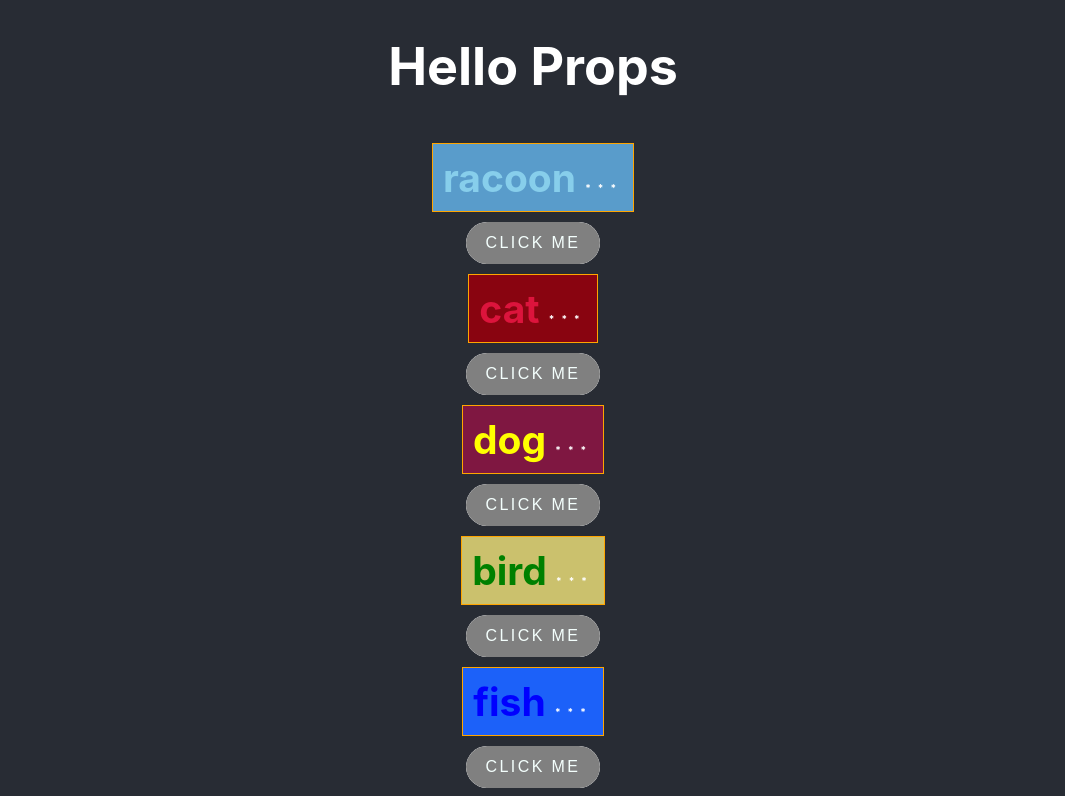
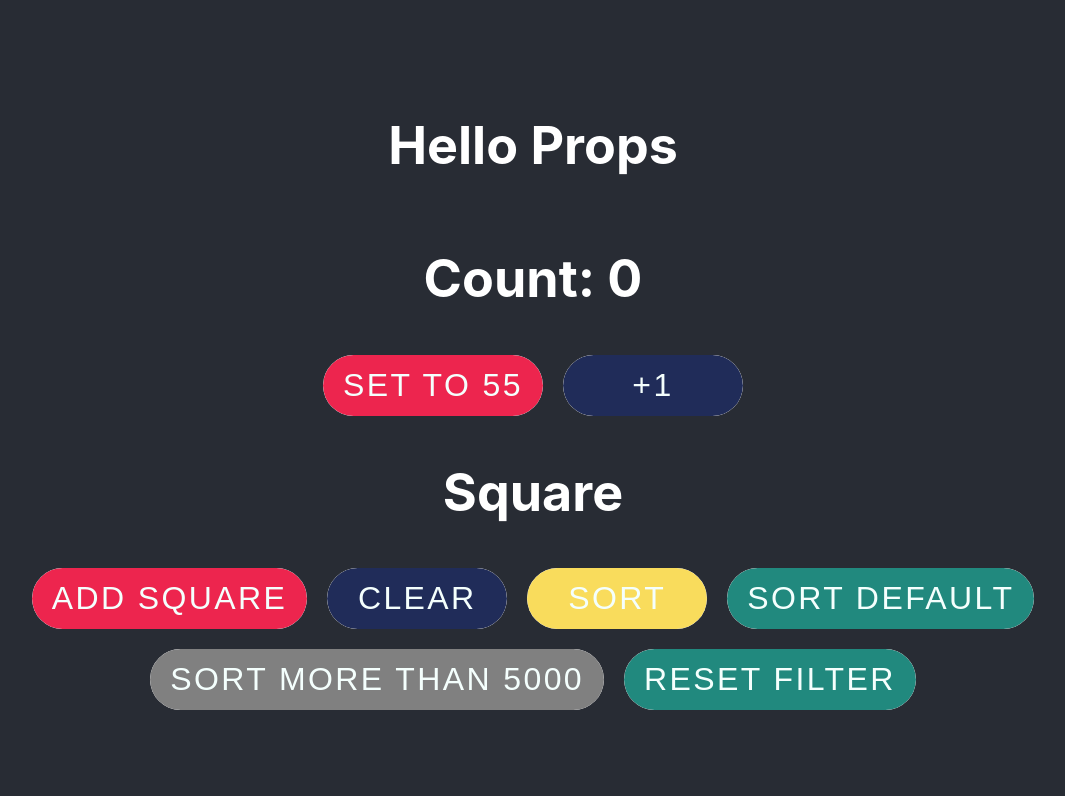
Before and after one commit to tombalv/iguanos, a React (Create React App) app in the folder r1/: page / in a window 1280 px wide. Shown: the top 796 px of the page, without its empty margins (107-1172 px from the left). Built offline with nearby package versions, Linux system fonts and the light colour scheme; the HTML template or start-up script is replaced by a standard one.

Commit message:
counter sq

```diff
--- a/r1/src/App.jsx
+++ b/r1/src/App.jsx
@@ -1,42 +1,15 @@
-import "./App.css";
+import "./App.scss";
 import "./buttons.scss";
-import Animal from "./Components/004/Animal";
-import AnimalItem from "./Components/004/AnimalItem";
-import DogList5 from "./Components/task2/DogList5";
-
-const bu = (_) => {
-  return <h2>bubu-bu</h2>;
-};
-
-const animals = [
-  { id: 1, type: "racoon", animalColor: "skyblue" },
-  { id: 2, type: "cat", animalColor: "crimson" },
-  { id: 3, type: "dog", animalColor: "yellow" },
-  { id: 4, type: "bird", animalColor: "green" },
-  { id: 5, type: "fish", animalColor: "blue" },
-  { id: 6, type: "snake", animalColor: "black" },
-  { id: 7, type: "lion", animalColor: "brown" },
-  { id: 8, type: "tiger", animalColor: "orange" },
-  { id: 9, type: "elephant", animalColor: "gray" },
-  { id: 10, type: "monkey", animalColor: "pink" },
-  { id: 11, type: "cat", animalColor: "crimson" },
-];
+import Counter from "./Components/005/Counter";
+import Sq from "./Components/005/Sq";
 
 function App() {
   return (
     <div className="App">
       <header className="App-header">
         <h1>Hello Props</h1>
-
-        {/* {bu()}
-        <Animal type='racoon' animalColor='skyblue' />
-        <Animal type='cat' animalColor='crimson' /> */}
-        {/* {
-            animals.map((animal, index) => <div key={index} style={{color: animal.animalColor}}>{animal.type}</div>)
-        } */}
-        {animals.map((animal) => (
-          <AnimalItem key={animal.id} animal={animal} />
-        ))}
+        <Counter count />
+        <Sq />
       </header>
     </div>
   );
--- a/r1/src/App.css
+++ b/r1/src/App.scss
@@ -36,3 +36,30 @@
     transform: rotate(360deg);
   }
 }
+
+.sq-bin {
+  display: flex;
+  width: 100%;
+  justify-content: center;
+  flex-wrap: wrap;
+  .sq {
+    width: 200px;
+    height: 200px;
+    background-color: #80808050;
+    border: 1px solid #808080;
+    margin: 5px;
+    display: flex;
+    justify-content: center;
+    align-items: center;
+    flex-direction: column;
+    font-size: 2rem;
+    color: #fff;
+    border-radius: 10px;
+    &.small {
+      width: 80px;
+      height: 80px;
+      margin: 2px;
+      border-radius: 4px;
+    }
+  }
+}
--- /dev/null
+++ b/r1/src/Components/005/Counter.jsx
@@ -0,0 +1,26 @@
+import { useState } from "react";
+
+function Counter() {
+  const [count, setCount] = useState(0);
+  const setTo555 = (_) => {
+    setCount(555);
+  };
+  const add1 = (_) => {
+    setCount((c) => c + 1);
+    setCount((c) => c + 1);
+    console.log(count);
+  };
+  return (
+    <div>
+      <h1>Count: {count}</h1>
+      <button className="red" onClick={setTo555}>
+        set to 55
+      </button>
+      <button className="blue" onClick={add1}>
+        +1
+      </button>
+    </div>
+  );
+}
+
+export default Counter;
--- /dev/null
+++ b/r1/src/Components/005/Sq.jsx
@@ -0,0 +1,74 @@
+import { useRef, useState } from "react";
+import rand from "../../Functions/rand";
+import randColor from "../../Functions/randColor";
+
+function Sq() {
+  const [sq, setSq] = useState([]);
+  const [dir, setDir] = useState(1);
+  const sortPress = useRef(0);
+
+  const addOne = (_) => {
+    setSq((s) => [
+      ...s,
+      { d: rand(1000, 9999), c: randColor(), row: s.length, show: true },
+    ]);
+  };
+
+  const sort = (_) => {
+    setSq((s) => [...s].sort((a, b) => dir * (a.d - b.d)));
+    setDir((d) => d * -1);
+    console.log("Send to MI6", ++sortPress.current);
+  };
+  const sortDefault = (_) => {
+    setSq((s) => [...s].sort((a, b) => a.row - b.row));
+  };
+  const filterMore5000 = (_) => {
+    setSq((s) =>
+      s.map((sq) =>
+        sq.d > 5000 ? { ...sq, show: true } : { ...sq, show: false }
+      )
+    );
+  };
+
+  const resetFilter = (_) => {
+    setSq((s) => s.map((sq) => ({ ...sq, show: true })));
+  };
+
+  return (
+    <div>
+      <h1>Square</h1>
+      <div className="sq-bin">
+        {sq.map((s, i) =>
+          s.show ? (
+            <div
+              key={i}
+              className="sq small"
+              style={{ backgroundColor: s.c, borderColor: s.c }}
+            >
+              {s.d}
+            </div>
+          ) : null
+        )}
+      </div>
+      <button className="red" onClick={addOne}>
+        Add Square
+      </button>
+      <button className="blue" onClick={(_) => setSq([])}>
+        Clear
+      </button>
+      <button className="yellow" onClick={sort}>
+        Sort
+      </button>
+      <button className="green" onClick={sortDefault}>
+        Sort default
+      </button>
+      <button className="purple" onClick={filterMore5000}>
+        Sort more than 5000
+      </button>
+      <button className="green" onClick={resetFilter}>
+        Reset filter
+      </button>
+    </div>
+  );
+}
+export default Sq;
--- a/r1/src/Components/task2/DogList5.jsx
+++ b/r1/src/Components/task2/DogList5.jsx
@@ -1,5 +1,3 @@
-import React from "react";
-
 const DogList5 = ({ dogs }) => {
   return (
     <div>
--- a/r1/src/buttons.scss
+++ b/r1/src/buttons.scss
@@ -1,26 +1,28 @@
-$red: #ED254E;
-$yellow: #F9DC5C;
-$white: #F4FFFD;
-$blue: #202C59;
-$green: #21897E;
+$red: #ed254e;
+$yellow: #f9dc5c;
+$white: #f4fffd;
+$blue: #202c59;
+$green: #21897e;
 
 button {
   display: inline-block;
-    padding: .75rem 1.25rem;
+  padding: 0.75rem 1.25rem;
   border-radius: 10rem;
   color: $white;
   text-transform: uppercase;
-    font-size: 1rem;
-    letter-spacing: .15rem;
-    transition: all .3s;
+  font-size: 2rem;
+  letter-spacing: 0.15rem;
+  transition: all 0.3s;
   position: relative;
   overflow: hidden;
   z-index: 1;
   border: none;
   cursor: pointer;
+  min-width: 180px;
+  margin: 10px;
 
   &:after {
-        content: '';
+    content: "";
     position: absolute;
     bottom: 0;
     left: 0;
@@ -32,14 +34,14 @@ button {
   }
 
   &:before {
-        content: '';
+    content: "";
     position: absolute;
     bottom: 0;
     left: 0;
     width: 0%;
     height: 100%;
     background-color: darken(gray, 15%);
-        transition: all .3s;
+    transition: all 0.3s;
     border-radius: 10rem;
     z-index: -1;
   }
@@ -104,14 +106,12 @@ button {
   }
 
   &.small {
-        padding: .5rem 1rem;
-        font-size: .8rem;
+    padding: 0.5rem 1rem;
+    font-size: 0.8rem;
   }
 
   &.large {
     padding: 1rem 1.5rem;
     font-size: 1.2rem;
   }
-
-
 }
```
Also changed, not shown: r1/src/Components/React Base/Props.jsx (added, +11 -0 lines), r1/src/Components/React Base/Zebrai.jsx (added, +21 -0 lines), r1/src/Components/React Base/Zuikis.jsx (added, +13 -0 lines). Lines whose indentation alone changed are shown as unchanged.
